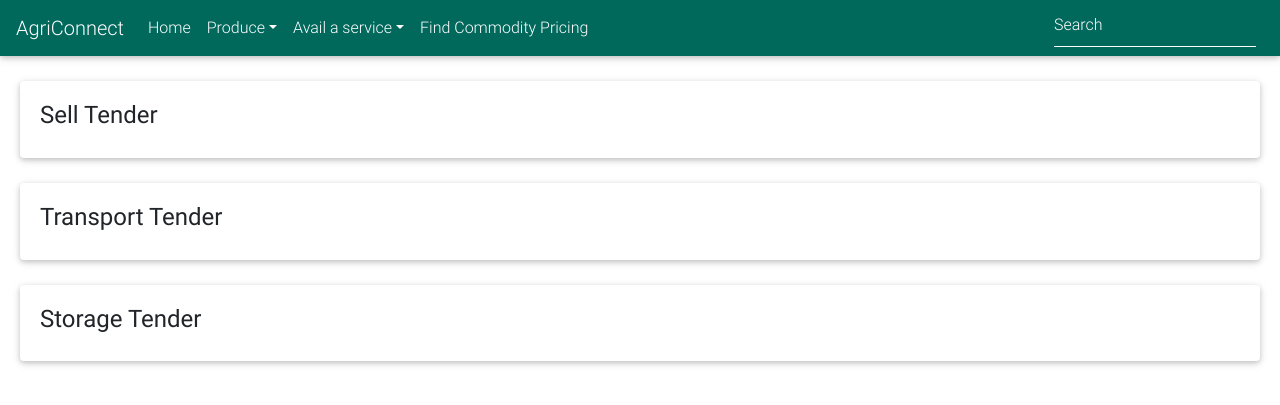
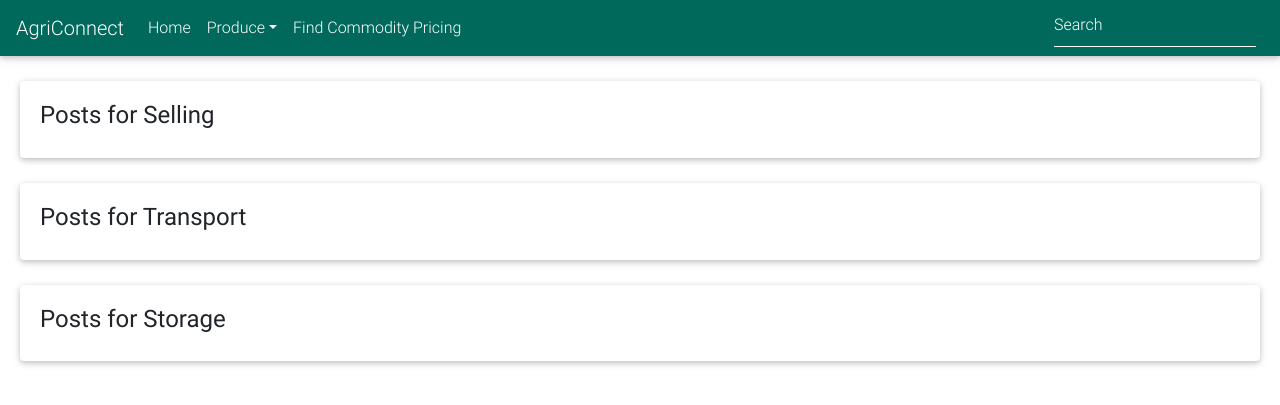
Before and after one commit to smart-india-hackathon19/agriconnect, a Django app: page /tender_list/1/ in a window 1280 px wide. Shown: the top 405 px of the page. Run offline with Django 3.2, Linux system fonts and the light colour scheme; data that the repository does not hold is empty; some libraries are stand-ins or nearby versions.

Commit message:
only need ui improvements

```diff
--- a/farmer/models.py
+++ b/farmer/models.py
@@ -35,7 +35,7 @@ class ProduceTender(models.Model):
 	t_type = models.CharField(max_length=20,choices=tender_type)
 
 	def __str__(self):
-		return "{} want to {} his {} tons crop to near {} location ".format(self.produce.farmer.username,self.quantity,self.t_type,self.location)
+		return "{} wants {} of {} tons crop to near {} location to be {} ".format(self.produce.farmer.username,self.produce.crop.name,self.quantity,self.location,self.t_type)
 
 class TenderBid(models.Model):
 	tender =  models.ForeignKey(ProduceTender, on_delete= models.CASCADE)
--- a/farmer/templates/base/base.html
+++ b/farmer/templates/base/base.html
@@ -3,6 +3,7 @@
 <html>
 <head>
 	<title>AgriConnect</title>
+  <meta name="viewport" content="width=device-width">
 	<link href="{% static "css/bootstrap.min.css"  %}" rel="stylesheet">
 	<link href="{% static "css/mdb.min.css" %}" rel="stylesheet">
 	<link href="{% static "css/mdb.min.css" %}" rel="stylesheet">
@@ -50,14 +51,7 @@
         </div>
       </li>
 
-      <li class="nav-item dropdown">
-        <a class="nav-link dropdown-toggle" id="navbarDropdownMenuLink" data-toggle="dropdown" aria-haspopup="true"
-          aria-expanded="false">Avail a service</a>
-        <div class="dropdown-menu dropdown-primary" aria-labelledby="navbarDropdownMenuLink">
-          <a class="dropdown-item" href=" {% url "farmer:tender_form" %} ">Ship Your Produce</a>
-          <a class="dropdown-item" href=" {% url "farmer:tender_form" %} ">Find Storage</a>
-          <!-- <a class="dropdown-item" href="#">Som</a> -->
-        </div>
+
       </li>
       <li class="nav-item">
         <a class="nav-link" href="#">Find Commodity Pricing</a>
--- a/farmer/templates/farmer/produce_list.html
+++ b/farmer/templates/farmer/produce_list.html
@@ -24,8 +24,8 @@
 					{{produce.expected_delivery_date}}
 				</p>
 			</a>
-			<a href=" {% url 'farmer:tender_form' %}">
-			<button type="button" class="btn btn-cyan sm-1">Add Tender</button>
+			<a href=" {% url 'farmer:tender_form' produce.id %}">
+			<button type="button" class="btn btn-cyan sm-1">Click to Sell, Store, Tranport this crop</button>
 			</a>
 			</div>
 
--- a/farmer/templates/farmer/tender_list.html
+++ b/farmer/templates/farmer/tender_list.html
@@ -3,7 +3,7 @@
 {% block content %}
 <div class="card produce-card">
 	<div class="card-body">
-		<h4>Sell Tender</h4>
+		<h4>Posts for Selling</h4>
 		{% for sell in sells %}
 		<div class="card produce-card">
 			<div class="card-body">
@@ -25,7 +25,7 @@
 
 <div class="card produce-card">
 	<div class="card-body">
-		<h4>Transport Tender</h4>
+		<h4>Posts for Transport</h4>
 		{% for transport in transports %}
 		<div class="card produce-card">
 			<div class="card-body">
@@ -45,7 +45,7 @@
 
 <div class="card produce-card">
 	<div class="card-body">
-		<h4>Storage Tender</h4>
+		<h4>Posts for Storage</h4>
 		{% for storage in storages %}
 		<div class="card produce-card">
 			<div class="card-body">
--- a/farmer/urls.py
+++ b/farmer/urls.py
@@ -9,7 +9,7 @@ urlpatterns = [
     url(r'^tender_list/(?P<produce_id>[0-9]+)/$',views.tender_list,name="tender_list"),
     url(r'^produce_add_form/',views.produce_add_form,name="produce_add_form"),
     url(r'^produce_list/',views.produce_list,name="produce_list"),
-    url(r'^tender_form/$',views.tender,name="tender_form"),
+    url(r'^tender_form/(?P<produce_id>[0-9]+)/$',views.tender,name="tender_form"),
     url(r'^storage_add/',views.storage_add,name="storage_add"),
     url(r'^shipment/',views.shipment,name="shipment"),
     url(r'^$',views.homepage,name="homepage"),
--- a/farmer/views.py
+++ b/farmer/views.py
@@ -8,11 +8,11 @@ import datetime
 def homepage(request):
 	return render(request,'homepage/home.html')
 
-def tender(request):
+def tender(request,produce_id):
 	if request.method == "GET":
-		return render(request,'farmer/tender_form.html')
+		return render(request,'farmer/tender_form.html',{"produce_id" : produce_id})
 	else:
-		produce=Produce.objects.get(id=3)
+		produce=Produce.objects.get(id=produce_id)
 		added_on = datetime.datetime.now()
 		tender = ProduceTender.objects.create(produce=produce,location=request.POST['location'],quantity=request.POST['quantity'],added_on=added_on,t_type=request.POST['t_type'])
 		tender.save()
```
Also changed, not shown: farmer/templates/farmer/tender_form.html (+3 -11 lines).
